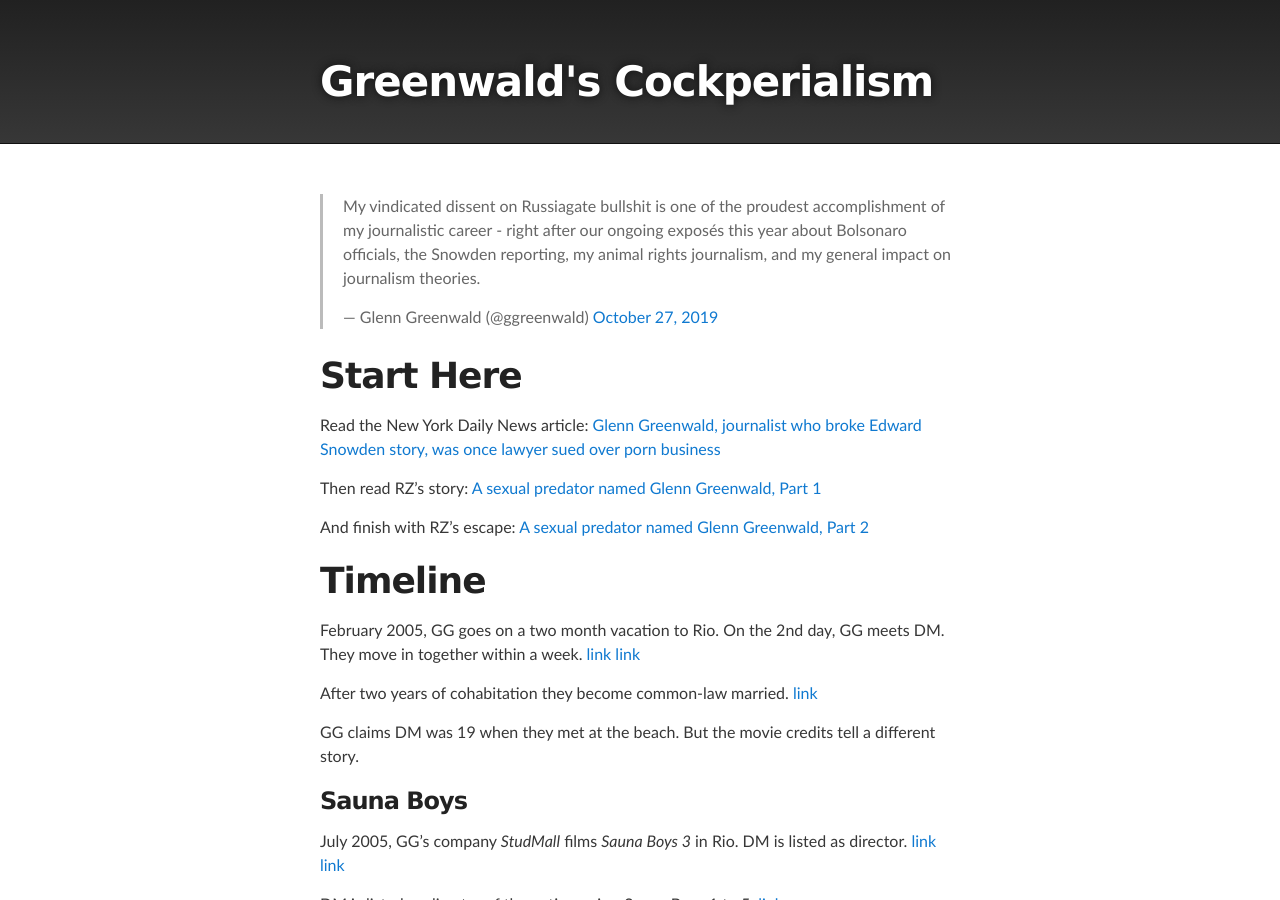
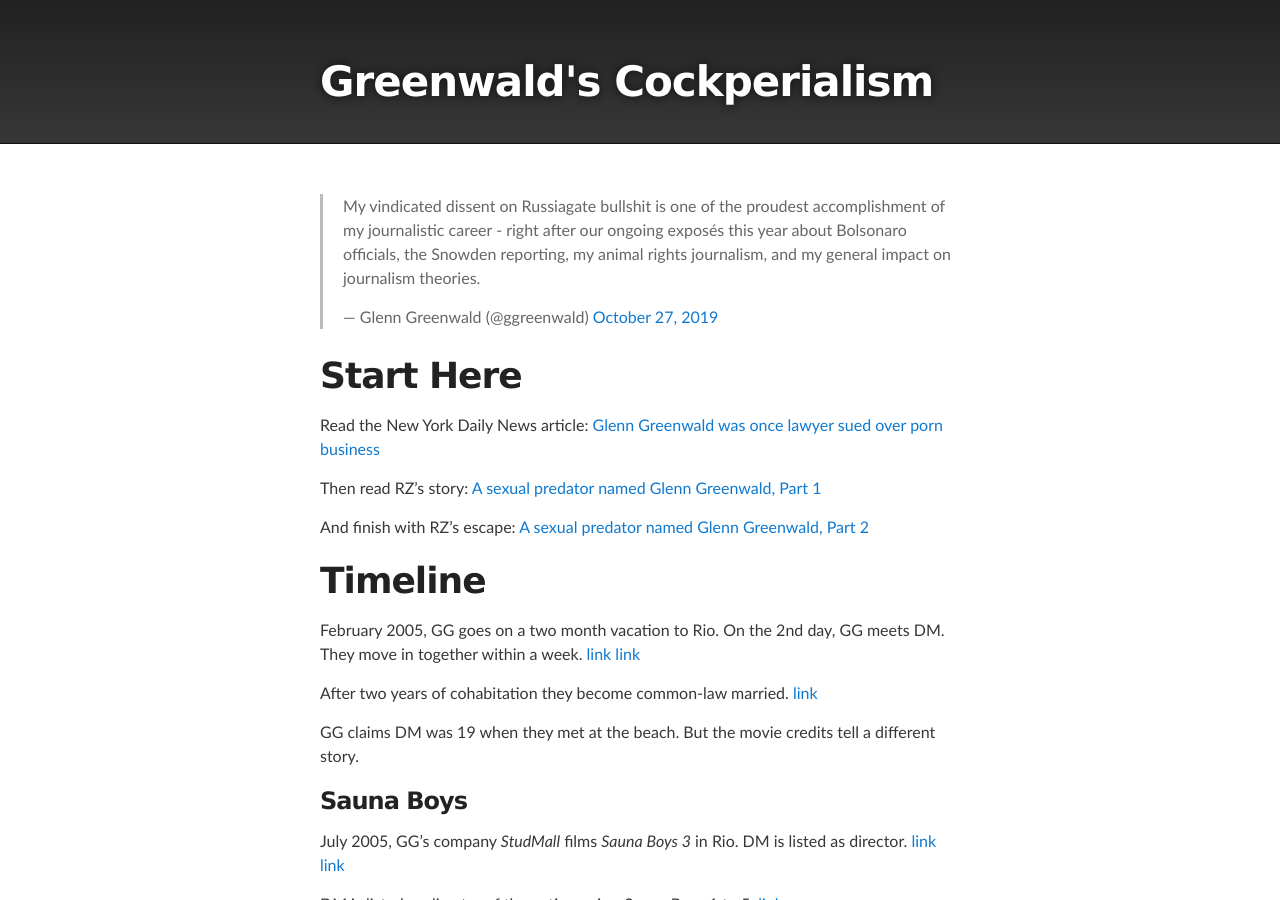
Before and after one commit to masternotions/masternotions.github.io, a Jekyll site: the page built from index.md, in a window 1280 px wide and 900 px high. Built offline with Jekyll 4.4.1, drawn with Linux system fonts in a browser that asks for light colours; comment, search, counter and statistics services are not loaded.

Commit message:
Update index.md

```diff
--- a/index.md
+++ b/index.md
@@ -7,7 +7,7 @@ modified: "September 9, 2020"
 
 # Start Here
 
-Read the New York Daily News article: [Glenn Greenwald, journalist who broke Edward Snowden story, was once lawyer sued over porn business](https://www.nydailynews.com/news/national/greenwald-reporter-broke-nsa-story-lawyer-sued-porn-biz-article-1.1383448)
+Read the New York Daily News article: [Glenn Greenwald was once lawyer sued over porn business](https://www.nydailynews.com/news/national/greenwald-reporter-broke-nsa-story-lawyer-sued-porn-biz-article-1.1383448)
 
 Then read RZ's story: [A sexual predator named Glenn Greenwald, Part 1](predator-part-1.md)
 
```
